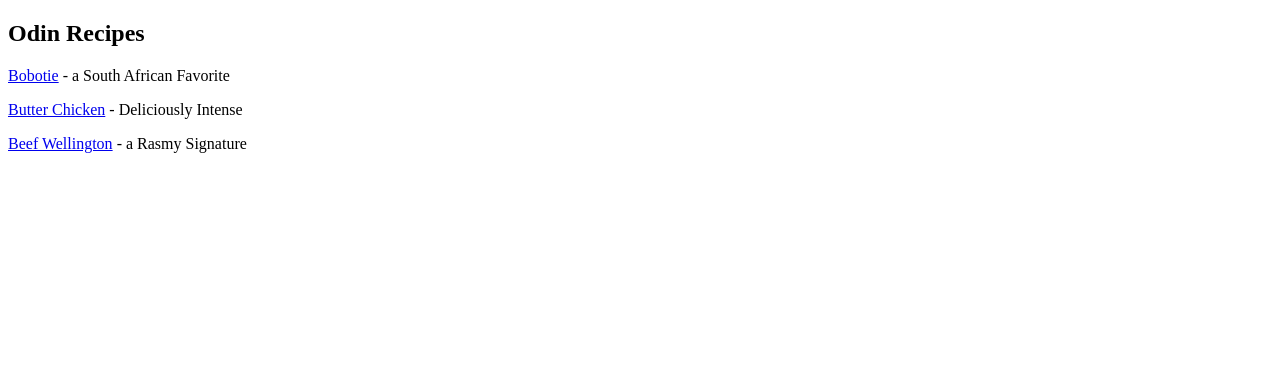
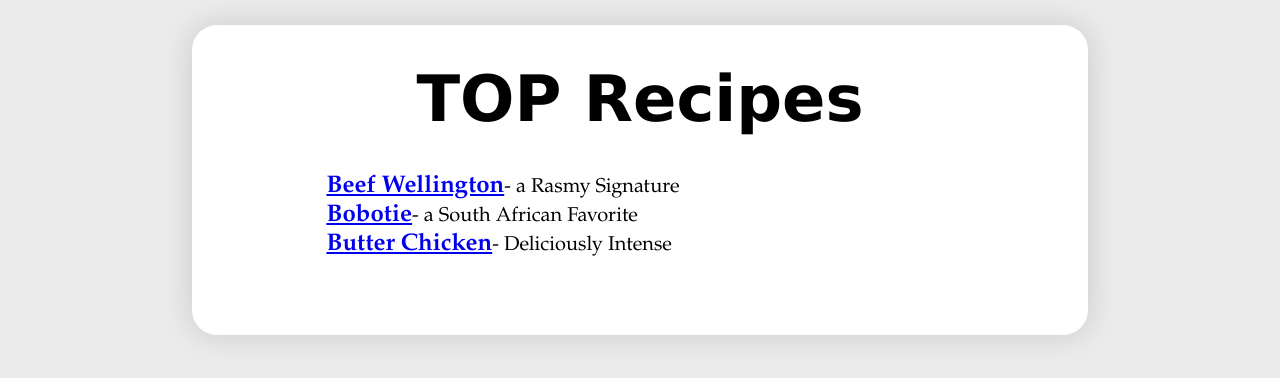
Before and after one commit to RoanOpperman/odin-recipes, a plain HTML site: page index.html in a window 1280 px wide. Drawn offline with Linux system fonts and the light colour scheme.

Commit message:
link stylsheet and apply basic styles

```diff
--- a/index.html
+++ b/index.html
@@ -4,21 +4,27 @@
     <meta charset="UTF-8" />
     <meta name="viewport" content="width=device-width, initial-scale=1.0" />
     <title>Project: Recipes | The Odin Project - Foundations</title>
+    <link rel="stylesheet" href="stylesheet.css" />
   </head>
   <body>
-    <article>
-      <h1>Odin Recipes</h1>
+    <section id="container">
+      <article id="recipe-catalog">
+        <h1>TOP Recipes</h1>
         <p>
-        <a href="./recipes/bobotie.html">Bobotie</a> - a South African Favorite
+          <a href="./recipes/beef-wellington.html"
+            ><strong>Beef Wellington</strong></a
+          >- a Rasmy Signature
         </p>
         <p>
-        <a href="./recipes/butter-chicken.html">Butter Chicken</a> - Deliciously
-        Intense
+          <a href="./recipes/bobotie.html"><strong>Bobotie</strong></a
+          >- a South African Favorite
         </p>
         <p>
-        <a href="./recipes/beef-wellington.html">Beef Wellington</a> - a Rasmy
-        Signature
+          <a href="./recipes/butter-chicken.html"
+            ><strong>Butter Chicken</strong></a
+          >- Deliciously Intense
         </p>
       </article>
+    </section>
   </body>
 </html>
--- /dev/null
+++ b/stylesheet.css
@@ -0,0 +1,41 @@
+body {
+  margin: 0 0 0 0;
+  background-color: hsl(0, 0%, 92%);
+}
+h1 {
+  line-height: 3rem;
+}
+h1,
+p {
+  margin: 0 0 0 0;
+}
+#container {
+  border-radius: 25px;
+  margin: 25px 15% 0 15%;
+  padding: 50px 0 75px 0;
+  height: 100%;
+  background-color: white;
+  box-shadow: 0px 0px 30px rgb(0, 0, 0, 0.15);
+}
+article {
+  padding: 0 15% 0 15%;
+}
+article h1 {
+  font-size: 4rem;
+  font-family: Verdana, Tahoma, sans-serif;
+  text-align: center;
+}
+#recipe-catalog a {
+  font-size: 1.5rem;
+}
+
+#recipe-catalog p {
+  font-size: 1.25rem;
+}
+#recipe-catalog h1 {
+  margin-bottom: 50px;
+}
+
+#recipe-catalog {
+  font-family: Garamond, "Times New Roman", serif;
+}
```
Lines whose indentation alone changed are shown as unchanged.
